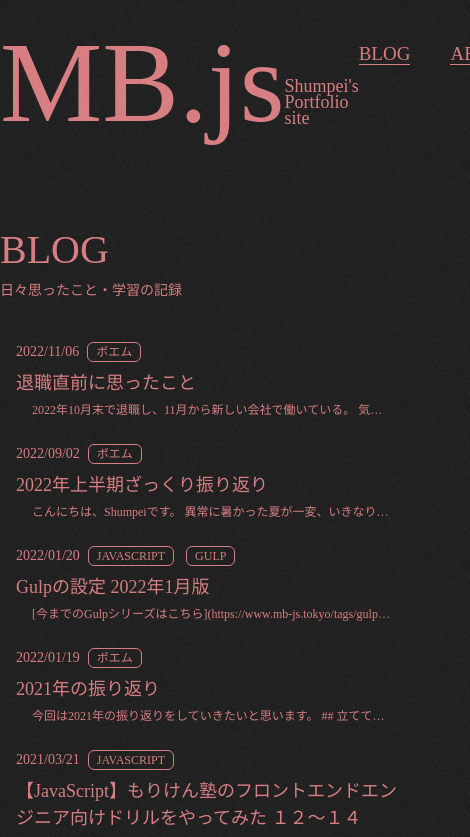
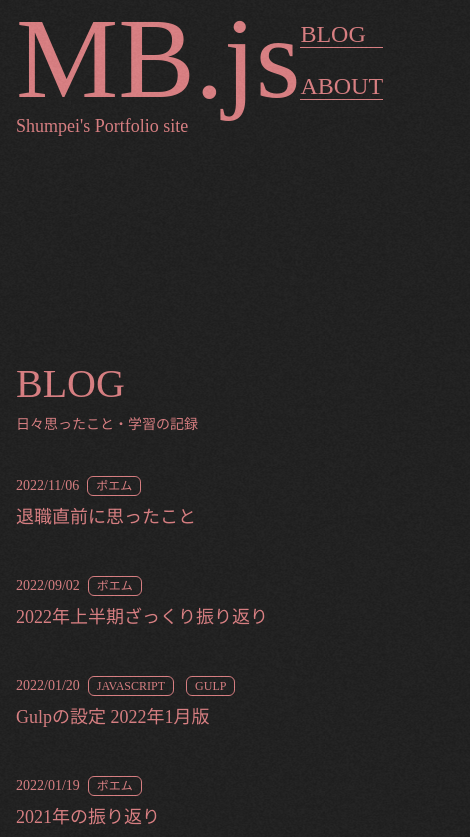
Before and after one commit to Shumpei0111/MBJS-2023, a Next.js app: page /archives/1 in a window 390 px wide. Shown: the top 837 px of the page, 470 px wide, since content can reach past the window. Built offline with nearby package versions, Linux system fonts and the light colour scheme; a web font is replaced by a local one.

Commit message:
WIP: SPのスタイル追加

```diff
--- a/src/components/TheFooter/index.tsx
+++ b/src/components/TheFooter/index.tsx
@@ -2,7 +2,7 @@ import Link from 'next/link';
 
 export const TheFooter = () => {
   return (
-    <footer className="h-[600px] pt-[200px] flex items-center container mx-auto justify-between">
+    <footer className="h-[600px] pt-[200px] flex flex-col md:flex-row items-center container mx-auto md:justify-between justify-center gap-y-6">
       <ul role="navigation" className="flex gap-x-6">
         <li className="hover:duration-75 text-52 relative">
           <Link href={'/archives/1'}>BLOG</Link>
@@ -13,7 +13,7 @@ export const TheFooter = () => {
           <span className="h-1 bg-primary block w-full absolute bottom-2" />
         </li>
       </ul>
-      <small className="text-22">
+      <small className="text-22 px-4 md:px-0">
         <p className="uppercase">
           MB.js | copyright Shumpei All Rights Reserved.
         </p>
--- a/src/components/TheHeader/index.tsx
+++ b/src/components/TheHeader/index.tsx
@@ -16,26 +16,29 @@ export const TheHeader: React.FC<Props> = ({
     <header
       className={classNames([
         className,
-        'fixed z-10 w-full',
+        'md:fixed z-10 w-full px-4',
         !isShowInner ? 'blur-md' : 'blur-none',
       ])}
     >
-      <div className="container mx-auto mt-10 flex flex-row items-start">
+      <div className="container mx-auto md:mt-10 mt-4 flex flex-row items-start">
         <Link href="/">
-          <hgroup className="flex flex-row items-end">
+          <hgroup className="flex md:flex-row flex-col md:items-end items-start">
             <h1 className={classNames(['text-115 leading-[0.75]'])}>MB.js</h1>
-            <span className=" leading-4 text-18">
+            <span className=" leading-4 text-18 md:pt-0 pt-4">
               Shumpei&apos;s Portfolio site
             </span>
           </hgroup>
         </Link>
         {isShowNavigation && (
-          <ul role="navigation" className="flex flex-row ml-auto gap-10">
-            <li className="hover:duration-75 relative text-19">
+          <ul
+            role="navigation"
+            className="flex md:flex-row flex-col ml-auto md:gap-10 gap-4"
+          >
+            <li className="hover:duration-75 relative md:text-19 text-24">
               <Link href="/archives/1">BLOG</Link>
               <span className="h-1 bg-primary block w-full absolute bottom-1" />
             </li>
-            <li className="hover:duration-75 relative text-19">
+            <li className="hover:duration-75 relative md:text-19 text-24">
               <Link href="/about">ABOUT</Link>
               <span className="h-1 bg-primary block w-full absolute bottom-1" />
             </li>
--- a/src/layout/about/RightSection/index.tsx
+++ b/src/layout/about/RightSection/index.tsx
@@ -41,7 +41,7 @@ export const RightSection: React.FC = () => {
   return (
     <div
       role="main"
-      className="absolute right-0 top-0 bg-black h-screen z-[100] w-[calc(100vw_/_2)] mr-[calc(50%_-_50vw)] p-20 pt-10"
+      className="absolute right-0 top-0 bg-black md:h-screen z-[100] w-screen md:w-[calc(100vw_/_2)] mr-[calc(50%_-_50vw)] md:p-20 p-10 pt-10"
     >
       <div className="flex justify-end">
         <button
@@ -69,7 +69,7 @@ export const RightSection: React.FC = () => {
         </ul>
         <ul
           className={classNames([
-            `flex gap-10 items-center pt-10 opacity-0`,
+            `flex md:flex-row flex-col gap-10 md:items-center pt-10 opacity-0 flex-wrap`,
             isSnsShow && 'fade-in',
           ])}
         >
--- a/src/layout/default.tsx
+++ b/src/layout/default.tsx
@@ -16,7 +16,7 @@ export const DefaultLayout: React.FC<Props> = ({
       <TheHeader
         className={classNames([
           'duration-[2800ms]',
-          isShowInner ? 'opacity-100' : 'opacity-0',
+          isShowInner ? 'opacity-100 relative' : 'opacity-0',
         ])}
         isShowInner={isShowInner}
       />
--- a/src/pages/_document.tsx
+++ b/src/pages/_document.tsx
@@ -6,7 +6,7 @@ export default function Document() {
       <Head>
         <link rel="stylesheet" href="https://use.typekit.net/onf1knq.css" />
       </Head>
-      <body className="flex flex-col min-w-[375px] w-full min-h-[100vh] mx-auto leading-[1.5] text-primary overflow-y-auto">
+      <body className="flex flex-col w-full min-h-[100vh] mx-auto leading-[1.5] text-primary overflow-y-auto">
         <div role="presentation" className="noise-overlay" />
         <Main />
         <NextScript />
--- a/src/pages/about.tsx
+++ b/src/pages/about.tsx
@@ -16,12 +16,12 @@ export default function About() {
   return (
     <NoFooterLayout>
       <SeoMeta pageTitle={'About'} pagePath={'about'} />
-      <aside className="relative">
+      <aside className="relative hidden md:block">
         <LeftSection />
       </aside>
       <div
         className={classNames([
-          'absolute top-0 right-[-100vw]',
+          'absolute top-[-140px] md:top-0 right-[-100vw]',
           isLoaded && 'fade-right',
         ])}
       >
--- a/src/pages/archives/[page].tsx
+++ b/src/pages/archives/[page].tsx
@@ -21,14 +21,14 @@ export default function Archives({ posts, page, total, perPage }: Props) {
   return (
     <DefaultLayout>
       <SeoMeta pageTitle={'Archives'} pagePath={`archives/${page}`} />
-      <div className="max-w-[960px] mx-auto pt-20">
+      <div className="md:max-w-[960px] mx-auto pt-20 px-4">
         <hgroup>
           <h2 className="text-40">BLOG</h2>
           <p className="text-14">日々思ったこと・学習の記録</p>
         </hgroup>
-        <section className="pt-10 pl-4">
+        <section className="pt-10 md:pl-4">
           {posts && posts.length > 0 && (
-            <ul className="flex flex-col gap-y-6 fade-up">
+            <ul className="flex flex-col gap-y-10 md:gap-y-6 fade-up">
               {posts.map((post, index) => (
                 <TransitionItem key={post.title} transitionIndex={index}>
                   <li className="duration-300 ease-in hover:scale-105 flex flex-col w-fit">
@@ -57,7 +57,7 @@ export default function Archives({ posts, page, total, perPage }: Props) {
                       </div>
                       <p className="text-18 pt-1">{post.title}</p>
                       <p className="pl-4 line-clamp-1 text-12 max-w-[500px] pt-1">
-                        <span>{post.content}</span>
+                        <span className="md:block hidden">{post.content}</span>
                       </p>
                     </Link>
                   </li>
--- a/src/pages/articles/[slug].tsx
+++ b/src/pages/articles/[slug].tsx
@@ -55,7 +55,7 @@ const BlogPost: NextPage<InferGetStaticPropsType<typeof getStaticProps>> = ({
     <DefaultLayout>
       <SeoMeta pageTitle={title} pagePath={`articles/${slug}`} />
       <div className="max-w-[800px] mx-auto pt-20">
-        <article className="bg-black text-white px-16 py-20 z-[100] relative drop-shadow-lg">
+        <article className="bg-black text-white px-8 md:px-16 py-20 z-[100] relative drop-shadow-lg">
           <TransitionItem transitionIndex={0}>
             {tags && Array.isArray(tags) && (
               <ul className="flex gap-x-3 justify-center">
```
